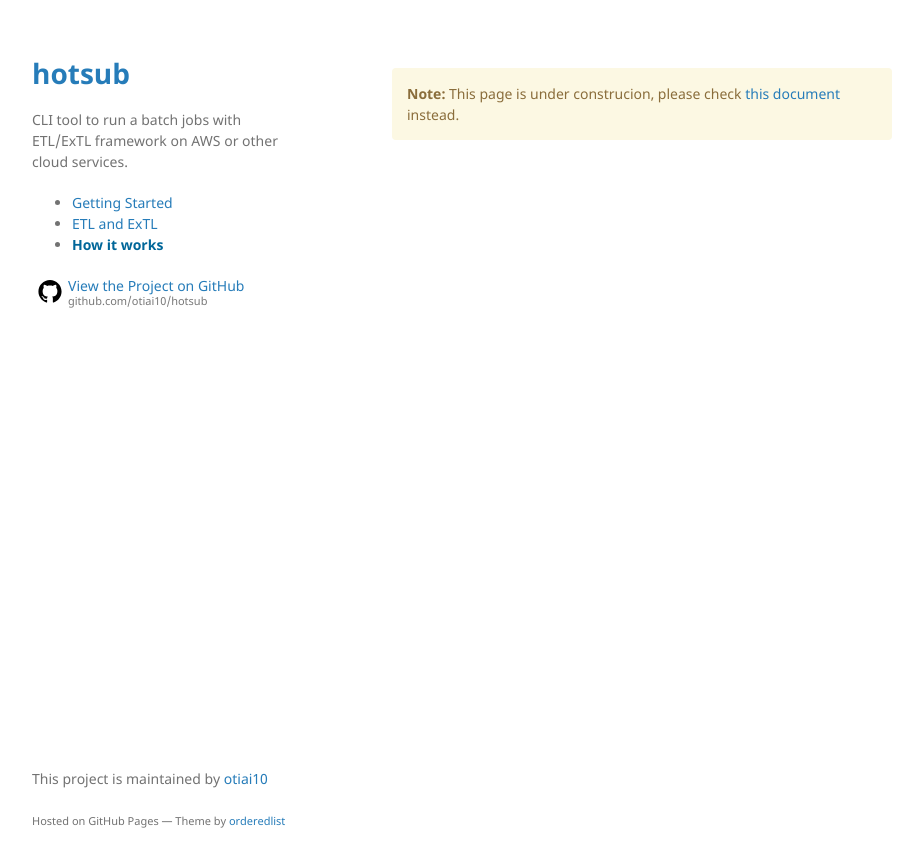
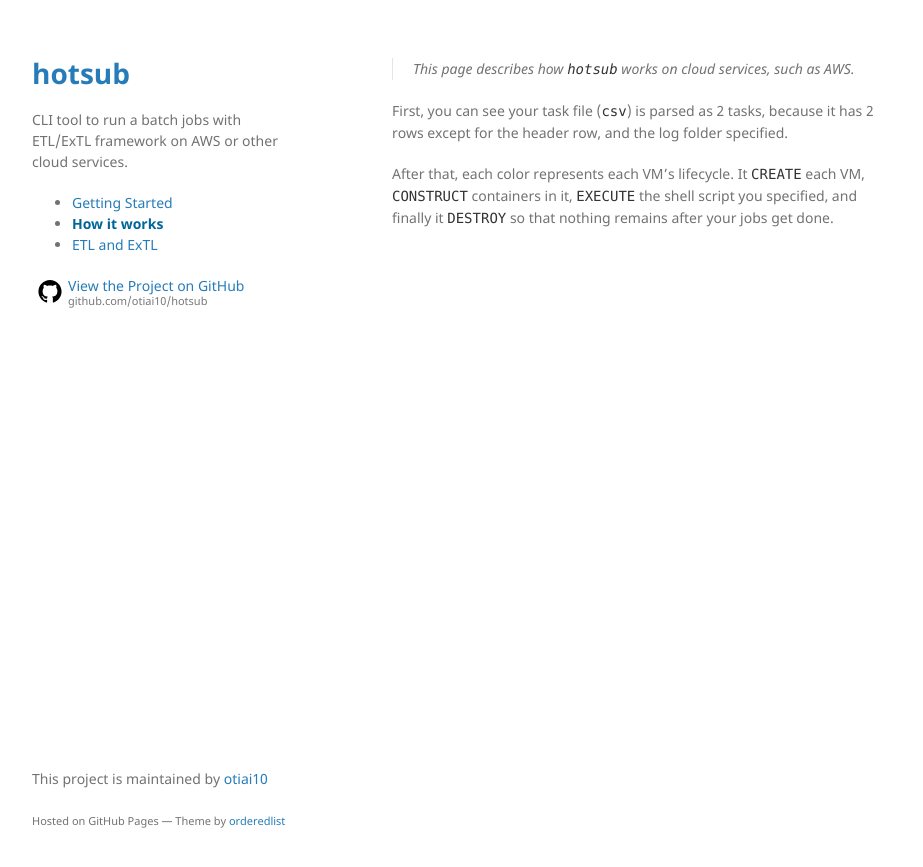
Before and after one commit to awsub/awsub.github.io, a Jekyll site: the page built from how-it-works.md, in a window 1280 px wide. Shown: the top 867 px of the page, without its empty margins (178-1101 px from the left). Built offline with Jekyll 4.4.1, drawn with Linux system fonts in a browser that asks for light colours.

```diff
--- a/how-it-works.md
+++ b/how-it-works.md
@@ -2,7 +2,11 @@
 layout: default
 title: How it works
 permalink: /how-it-works
-page_index: 0
+page_index: 1
 ---
 
-{% include note.html type="warning" content="This page is under construcion, please check [this document](https://github.com/hotsub/lab/blob/master/publications/2018-06-28_GCCBOSC/LT-bosc2018.pdf) instead." %}
+> This page describes how `hotsub` works on cloud services, such as AWS.
+
+First, you can see your task file (`csv`) is parsed as 2 tasks, because it has 2 rows except for the header row, and the log folder specified.
+
+After that, each color represents each VM's lifecycle. It `CREATE` each VM, `CONSTRUCT` containers in it, `EXECUTE` the shell script you specified, and finally it `DESTROY` so that nothing remains after your jobs get done.
```
Also changed, not shown: etl-and-extl.md (+1 -1 lines), getting-started.md (+4 -10 lines).
